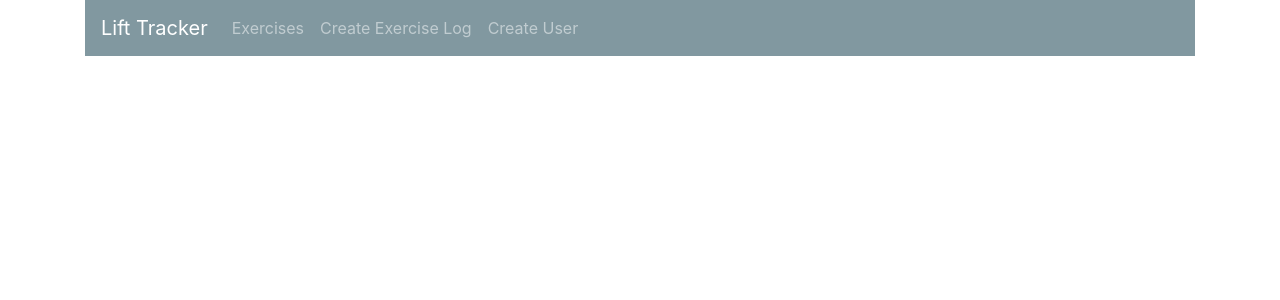
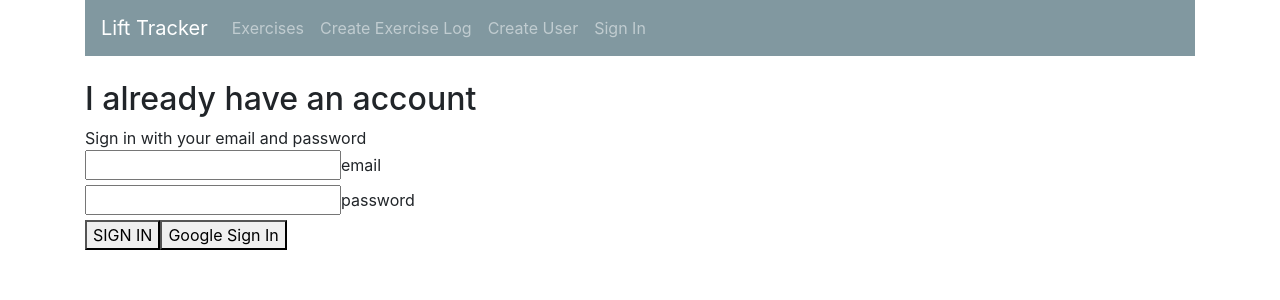
Before and after one commit to JosephPR/mern-exercise-tracker, a React (Create React App) app: page /signin in a window 1280 px wide. Shown: the top 300 px of the page. Built offline with nearby package versions, Linux system fonts and the light colour scheme; the HTML template or start-up script is replaced by a standard one.

Commit message:
firebase auth setup and sign in route

```diff
--- a/package.json
+++ b/package.json
@@ -5,6 +5,7 @@
   "dependencies": {
     "axios": "^0.19.0",
     "bootstrap": "^4.3.1",
+    "firebase": "^7.2.0",
     "react": "^16.9.0",
     "react-datepicker": "^2.8.0",
     "react-dom": "^16.9.0",
@@ -12,7 +13,6 @@
     "react-scripts": "3.1.1"
   },
   "scripts": {
-
     "start": "react-scripts start",
     "build": "react-scripts build",
     "test": "react-scripts test",
--- a/src/App.js
+++ b/src/App.js
@@ -7,6 +7,7 @@ import ExerciseList from './components/exercise-list';
 import EditExercise from './components/edit-exercise';
 import CreateExercise from './components/create-exercise';
 import CreateUser from './components/create-user';
+import SignIn from './components/sign-in';
 
 function App() {
   return (
@@ -18,6 +19,7 @@ function App() {
       <Route path="/edit/:id" component={EditExercise} />
       <Route path="/create" component={CreateExercise} />
       <Route path="/user" component={CreateUser} />
+      <Route path="/signin" component={SignIn} />
     </div>
   </Router>
   );
--- a/src/components/create-exercise.jsx
+++ b/src/components/create-exercise.jsx
@@ -57,12 +57,13 @@ export default class CreateExercise extends Component {
 
   onSubmit = (e) => {
     e.preventDefault();
+    const { username, description, duration, weight, date} = this.state
     const exercise = {
-      username: this.state.username,
-      description: this.state.description,
-      duration: this.state.duration,
-      weight: this.state.weight,
-      date: this.state.date,
+      username,
+      description,
+      duration,
+      weight,
+      date,
     }
     console.log(exercise)
 
--- /dev/null
+++ b/src/components/custom-button.jsx
@@ -0,0 +1,12 @@
+import React from "react";
+// import "./custom-button.scss"
+
+const CustomButton = ({ children, isGoogleSignIn, inverted,   ...otherProps }) => (
+  <button className={`${inverted ? "inverted" : ""}
+  ${isGoogleSignIn ? "google-sign-in" : ""} custom-button`}
+  {...otherProps}>
+  {children}
+  </button>
+);
+
+export default CustomButton;
--- a/src/components/edit-exercise.jsx
+++ b/src/components/edit-exercise.jsx
@@ -69,12 +69,13 @@ export default class EditExercise extends Component {
 
   onSubmit = (e) => {
     e.preventDefault();
+    const {username, description, duration, weight, date} = this.state
     const exercise = {
-      username: this.state.username,
-      description: this.state.description,
-      duration: this.state.duration,
-      weight: this.state.weight,
-      date: this.state.date,
+      username,
+      description,
+      duration,
+      weight,
+      date,
     }
     console.log(exercise)
 
--- /dev/null
+++ b/src/components/firebase.utils.jsx
@@ -0,0 +1,52 @@
+import firebase from "firebase/app";
+import "firebase/firestore";
+import "firebase/auth";
+
+
+const config = {
+    apiKey: "AIzaSyDOk5c6YMaF3Y7HAxDmdNgpm9vFX-Op9Jk",
+    authDomain: "exercise-tracker-dba22.firebaseapp.com",
+    databaseURL: "https://exercise-tracker-dba22.firebaseio.com",
+    projectId: "exercise-tracker-dba22",
+    storageBucket: "exercise-tracker-dba22.appspot.com",
+    messagingSenderId: "863354703036",
+    appId: "1:863354703036:web:7908baa53b55bec46b14b9",
+    measurementId: "G-84EG308CSE"
+  };
+
+export const createUserProfileDocument = async (userAuth, additionalData) => {
+  if (!userAuth) return;
+
+  const userRef = firestore.doc(`users/${userAuth.uid}`);
+
+  const snapShot = await userRef.get()
+
+  if(!snapShot.exists) {
+    const { displayName, email } = userAuth;
+    const createdAt = new Date();
+
+    try {
+      await userRef.set({
+        displayName,
+        email,
+        createdAt,
+        ...additionalData
+      })
+    } catch (error) {
+      console.log("error creating user", error.message)
+    }
+  }
+  return userRef;
+}
+
+firebase.initializeApp(config);
+
+
+export const auth = firebase.auth();
+export const firestore = firebase.firestore();
+
+const provider = new firebase.auth.GoogleAuthProvider();
+provider.setCustomParameters({ prompt: "select_account"});
+export const signInWithGoogle = () => auth.signInWithPopup(provider);
+
+export default firebase;
--- /dev/null
+++ b/src/components/form-input.jsx
@@ -0,0 +1,18 @@
+import React from "react";
+
+// import "./form-input.scss"
+
+const FormInput = ({ handleChange, label, ...otherProps}) => (
+  <div className="group">
+  <input className="form-input" onChange={handleChange} {...otherProps} />
+  {
+    label ?
+    (<label className={`${otherProps.value.length ? "shrink" : ""} form-input-label`}>
+    {label}
+    </label>)
+    : null
+  }
+  </div>
+)
+
+export default FormInput;
--- a/src/components/navbar.jsx
+++ b/src/components/navbar.jsx
@@ -19,6 +19,9 @@ export default class Navbar extends Component {
             <li className='navbar-item'>
               <Link to='/user' className='nav-link'>Create User</Link>
             </li>
+            <li className='navbar-item'>
+              <Link to='/signin' className='nav-link'>Sign In</Link>
+            </li>
           </ul>
         </div>
       </nav>
--- /dev/null
+++ b/src/components/sign-in.jsx
@@ -0,0 +1,71 @@
+import React, { Component } from "react";
+import FormInput from "./form-input"
+import CustomButton from "./custom-button"
+// import "./sign-in.scss"
+import { auth, signInWithGoogle } from "./firebase.utils";
+
+
+
+export default class SignIn extends Component {
+  constructor(props){
+    super(props)
+      this.state= {
+        email: "",
+        password:""
+      }
+  }
+
+  handleSubmit = async event => {
+    event.preventDefault();
+
+    const { email, password } = this.state;
+    try {
+      await auth.signInWithEmailAndPassword(email, password);
+      this.setState({ email: "", password: ""})
+    } catch (error) {
+      console.log(error);
+    }
+  };
+
+  handleChange = event => {
+    const { value, name } = event.target
+
+    this.setState({ [name]: value})
+
+  }
+
+  render() {
+    return (
+      <div className= "sign-in">
+        <h2>I already have an account</h2>
+        <span>Sign in with your email and password</span>
+
+
+        <form onSubmit={this.handleSubmit}>
+        <FormInput
+         name="email"
+         type="email"
+         value={this.state.email}
+         handleChange={this.handleChange}
+         label="email"
+         required />
+        <FormInput
+         name="password"
+         type= "password"
+         value={this.state.password}
+         handleChange={this.handleChange}
+         label="password"
+         required />
+       <div className="buttons">
+         <CustomButton type="submit"> SIGN IN </CustomButton>
+         <CustomButton onClick={signInWithGoogle} isGoogleSignIn>
+            Google Sign In
+         </CustomButton>
+       </div>
+
+        </form>
+      </div>
+
+    )
+  }
+}
```
Also changed, not shown: 1 other file (tests, documents, lock files or other folders).
